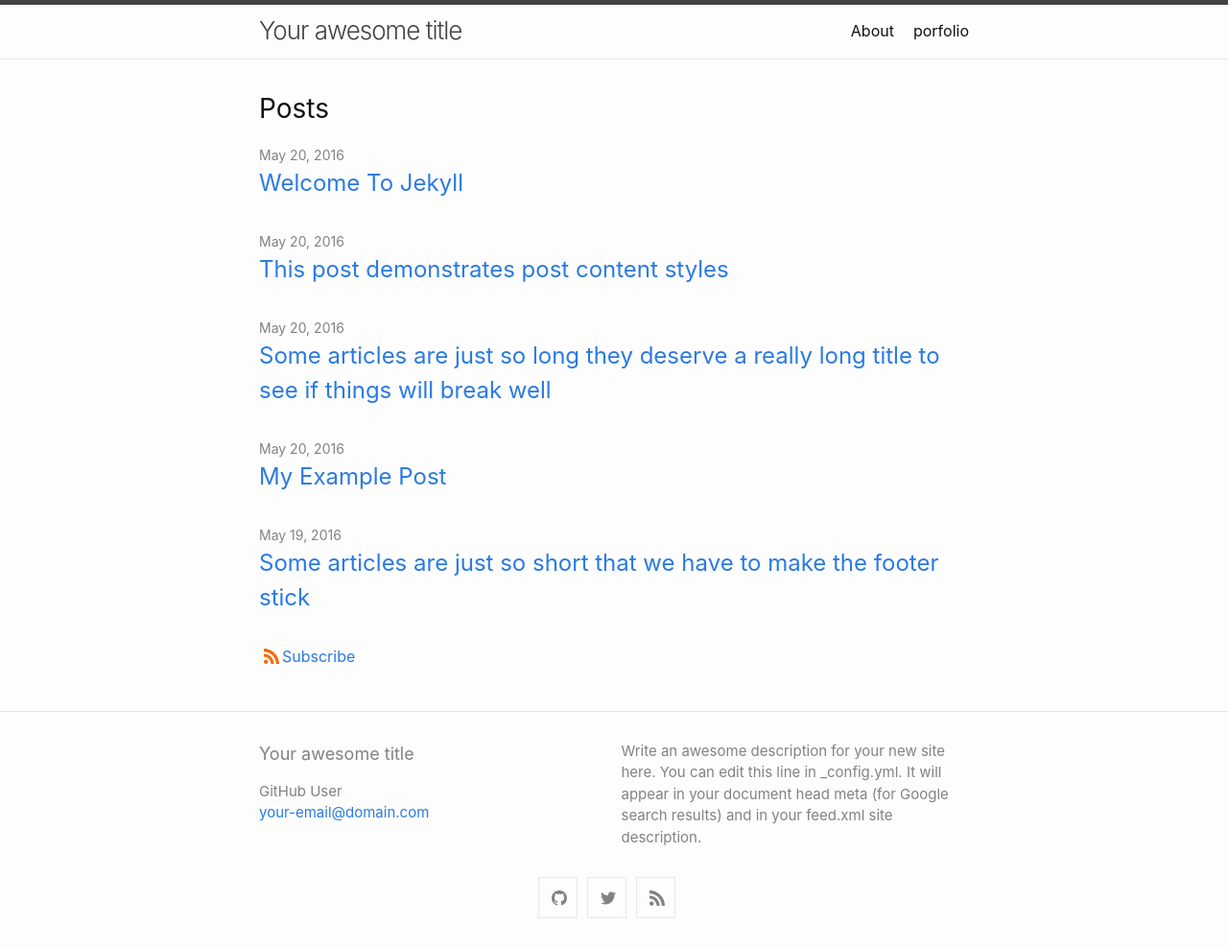
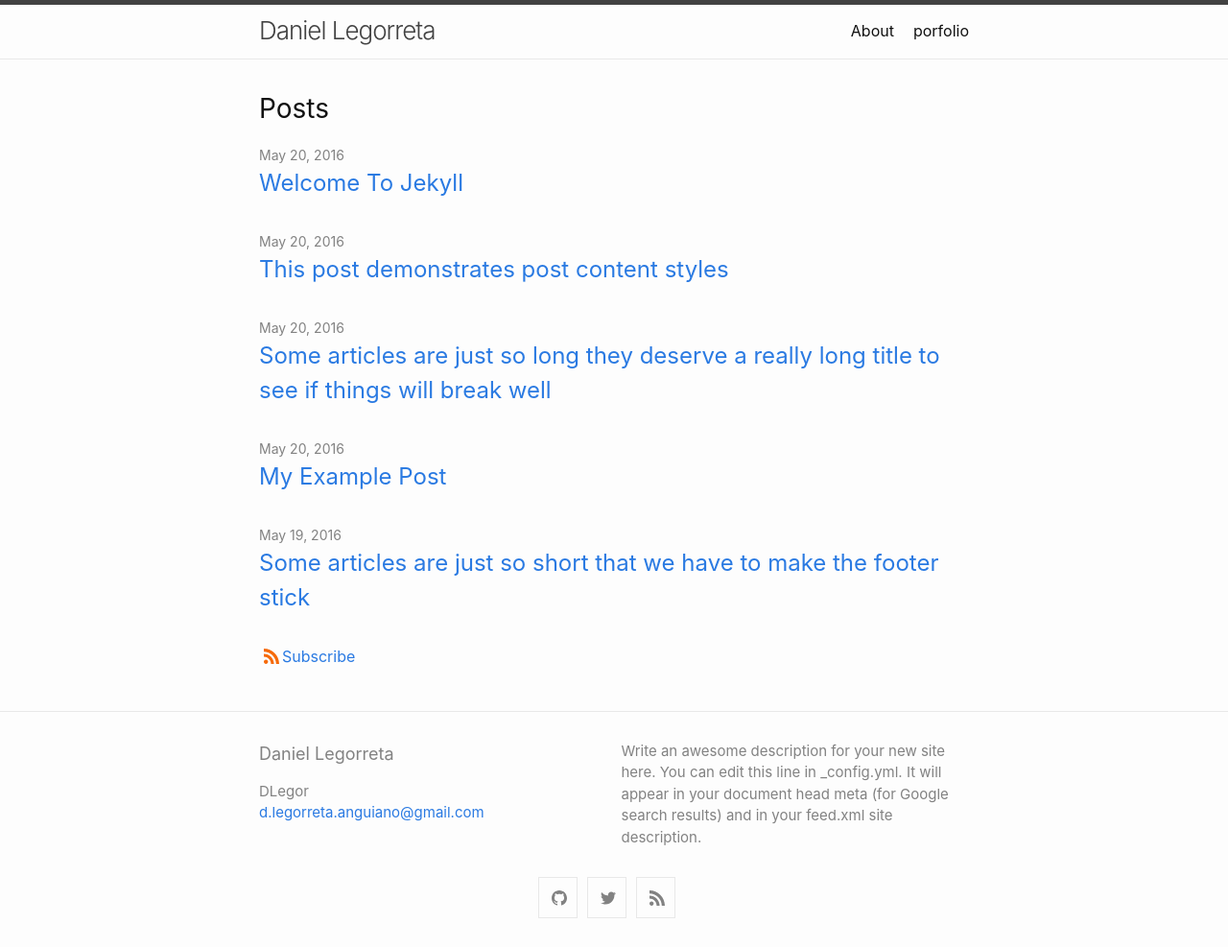
Before and after one commit to dlegor/blog, a Jekyll site: the page built from index.md, in a window 1280 px wide. Shown: the whole page at 96% size. Built offline with Jekyll 4.4.1, drawn with Linux system fonts in a browser that asks for light colours.

Commit message:
Update title, author and email

```diff
--- a/_config.yml
+++ b/_config.yml
@@ -1,6 +1,6 @@
-title: Your awesome title
-author: GitHub User
-email: your-email@domain.com
+title: Daniel Legorreta
+author: DLegor
+email: d.legorreta.anguiano@gmail.com
 description: > # this means to ignore newlines until "show_excerpts:"
   Write an awesome description for your new site here. You can edit this
   line in _config.yml. It will appear in your document head meta (for
```
